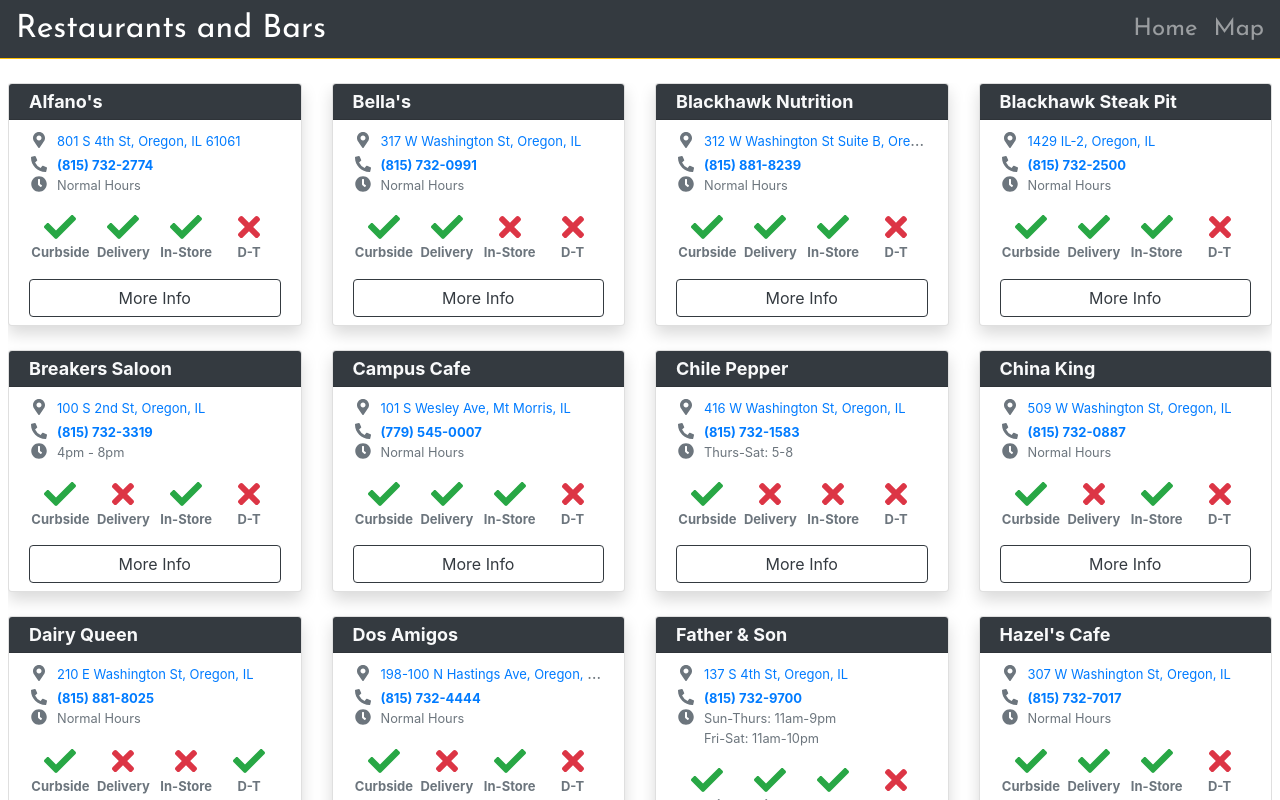
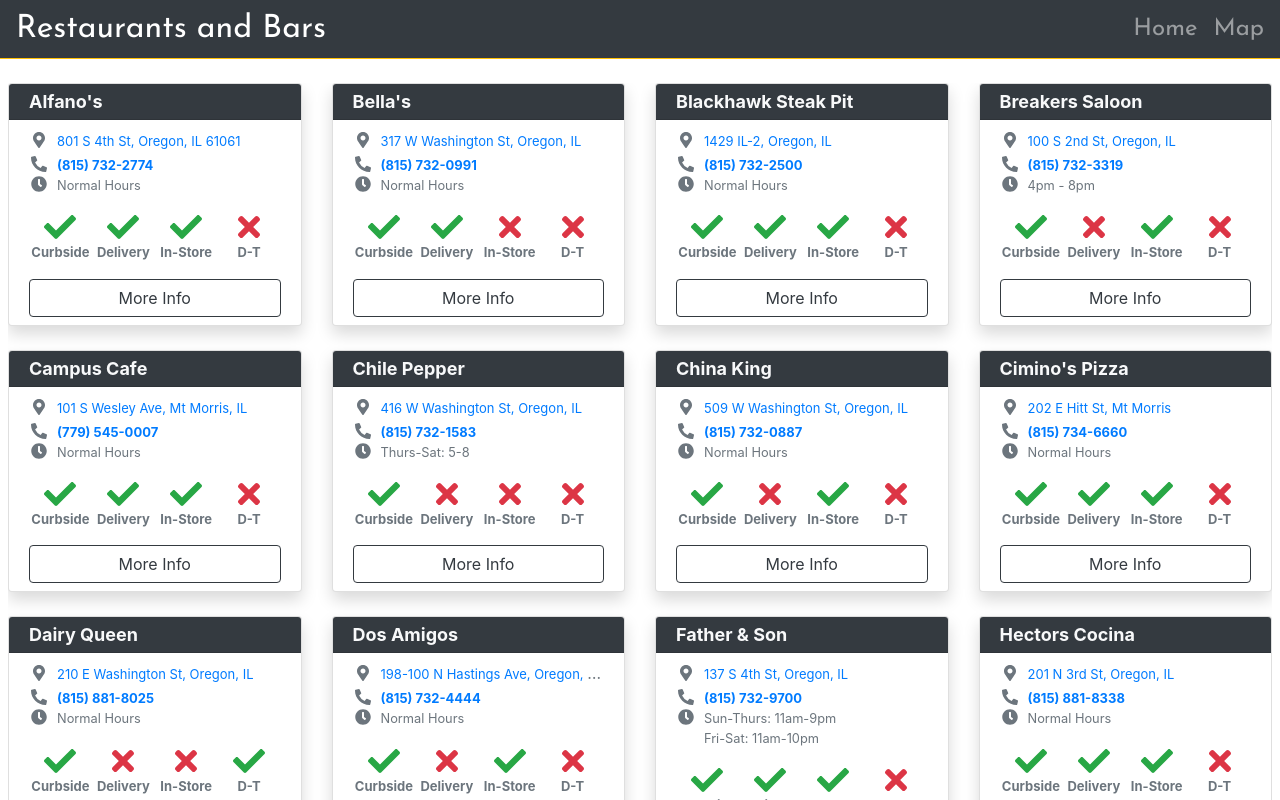
Before and after one commit to Obsessive-Coder/retail-info, a React (Create React App) app: page / in a window 1280 px wide. Shown: the top 800 px of the page. Built offline with nearby package versions, Linux system fonts and the light colour scheme; what google-maps-react would draw is missing.

Commit message:
updated stores
Signed-off-by: Jared Huffstutler <jaredhuff85@gmail.com>

```diff
--- a/src/components/BusinessList.js
+++ b/src/components/BusinessList.js
@@ -3,11 +3,13 @@
 import { BusinessGrid } from './';
 
 // Restaurant Data File.
-const { businesses } = require('../data/businesses.json');
+const businessesData = require('../data/businesses.json');
 
 export default class BusinessList extends Component {
   constructor(props) {
     super(props);
+
+    const businesses = businessesData.businesses.filter(({ isOpen }) => isOpen);
 
     this.state = {
       businesses: businesses || [],
--- a/src/components/BusinessTable.js
+++ /dev/null
@@ -1,54 +0,0 @@
-import React from 'react'
-
-import { faCheck, faTimes } from '@fortawesome/free-solid-svg-icons';
-import { FontAwesomeIcon } from '@fortawesome/react-fontawesome';
-
-export default function BusinessTable({ businesses }) {
-  const headerColumns = Object.keys(businesses[0]);
-
-  return (
-    <table className="table table-striped">
-      <thead className="thead-dark text-center">
-        <tr>
-          {headerColumns.map(column => (
-            <th key={`${column}-header`} className="text-capitalize">
-              {column.startsWith('is') ? column.replace('is', '') : column}
-            </th>
-          ))}
-        </tr>
-      </thead>
-
-      <tbody className="text-center text-secondary">
-        {businesses.map(business => (
-          <tr key={business.name}>
-            {Object.keys(business).map(column => (
-                <td key={`${column}-data`} className="text-capitalize">
-                  {column === 'phone' ? (
-                    <a
-                      href={`tel:${business[column]}`}
-                      className="font-sm"
-                    >
-                      {business[column]}
-                    </a>
-                  ) : (
-                    <span className={column === 'name' ? 'font-weight-bold' : 'font-sm'}>
-                      {typeof business[column] === 'string' ? (
-                        business[column]
-                      ) : (
-                        <FontAwesomeIcon
-                          fixedWidth
-                          size="lg"
-                          icon={business[column] ? faCheck : faTimes}
-                          className={business[column] ? 'text-success' : 'text-danger'}
-                        />
-                      )}
-                    </span>
-                  )}
-                </td>
-              ))}
-          </tr>
-        ))}
-      </tbody>
-    </table>
-  )
-}
--- a/src/components/MapPage.js
+++ b/src/components/MapPage.js
@@ -11,11 +11,13 @@
 } from 'google-maps-react';
 import { MapListItem, MapInfo } from './'
 
-const { businesses } = require('../data/businesses.json');
+const businessesData = require('../data/businesses.json');
 
 export class MapPage extends Component {
   constructor(props) {
     super(props);
+
+    const businesses = businessesData.businesses.filter(({ isOpen }) => isOpen);
 
     this.state = {
       isSidebarOpen: false,
--- a/src/components/index.js
+++ b/src/components/index.js
@@ -1,7 +1,6 @@
 import SiteHeader from './SiteHeader';
 import Home from './Home';
 import BusinessList from './BusinessList';
-import BusinessTable from './BusinessTable';
 import BusinessGrid from './BusinessGrid';
 import BusinessDetails from './BusinessDetails';
 import MenuTabs from './MenuTabs';
@@ -13,7 +12,6 @@
   SiteHeader,
   Home,
   BusinessList,
-  BusinessTable,
   BusinessGrid,
   BusinessDetails,
   MenuTabs,
@@ -26,7 +24,6 @@
   SiteHeader,
   Home,
   BusinessList,
-  BusinessTable,
   BusinessGrid,
   BusinessDetails,
   MenuTabs,
--- a/src/data/businesses.json
+++ b/src/data/businesses.json
@@ -13,7 +13,8 @@
       "location": {
         "lat": 42.005764,
         "lng": -89.332320
-      }
+      },
+      "isOpen": true
     },
     {
       "name": "Bella's",
@@ -28,7 +29,8 @@
       "location": {
         "lat": 42.014386,
         "lng": -89.332181
-      }
+      },
+      "isOpen": true
     },
     {
       "name": "Blackhawk Nutrition",
@@ -43,7 +45,8 @@
       "location": {
         "lat": 42.014920,
         "lng": -89.331781
-      }
+      },
+      "isOpen": false
     },
     {
       "name": "Blackhawk Steak Pit",
@@ -58,7 +61,8 @@
       "location": {
         "lat": 42.034566,
         "lng": -89.338594
-      }
+      },
+      "isOpen": true
     },
     {
       "name": "Breakers Saloon",
@@ -73,7 +77,8 @@
       "location": {
         "lat": 42.014532,
         "lng": -89.330121
-      }
+      },
+      "isOpen": true
     },
     {
       "name": "Campus Cafe",
@@ -88,7 +93,8 @@
       "location": {
         "lat": 42.047612,
         "lng": -89.433114
-      }
+      },
+      "isOpen": true
     },
     {
       "name": "Chile Pepper",
@@ -103,7 +109,8 @@
       "location": {
         "lat": 42.014777,
         "lng": -89.333377
-      }
+      },
+      "isOpen": true
     },
     {
       "name": "China King",
@@ -118,7 +125,24 @@
       "location": {
         "lat": 42.014255,
         "lng": -89.334536
-      }
+      },
+      "isOpen": true
+    },
+    {
+      "name": "Cimino's Pizza",
+      "phone": "(815) 734-6660",
+      "isCurbside": true,
+      "isDelivery": true,
+      "isDrivethrough": false,
+      "isInStore": true,
+      "hours": "normal hours",
+      "address": "202 E Hitt St, Mt Morris",
+      "menuId": "ciminos",
+      "location": {
+        "lat": 42.049909,
+        "lng": -89.430219
+      },
+      "isOpen": true
     },
     {
       "name": "Dairy Queen",
@@ -133,7 +157,8 @@
       "location": {
         "lat": 42.014817,
         "lng": -89.322850
-      }
+      },
+      "isOpen": true
     },
     {
       "name": "Dos Amigos",
@@ -148,7 +173,8 @@
       "location": {
         "lat": 42.014749,
         "lng": -89.320443
-      }
+      },
+      "isOpen": true
     },
     {
       "name": "Father & Son",
@@ -163,7 +189,8 @@
       "location": {
         "lat": 42.013424,
         "lng": -89.332379
-      }
+      },
+      "isOpen": true
     },
     {
       "name": "Hazel's Cafe",
@@ -178,7 +205,8 @@
       "location": {
         "lat": 42.014350,
         "lng": -89.331778
-      }
+      },
+      "isOpen": false
     },
     {
       "name": "Hectors Cocina",
@@ -193,7 +221,8 @@
       "location": {
         "lat": 42.016233,
         "lng": -89.330639
-      }
+      },
+      "isOpen": true
     },
     {
       "name": "Garden View",
@@ -208,7 +237,8 @@
       "location": {
         "lat": 42.049696,
         "lng": -89.426523
-      }
+      },
+      "isOpen": true
     },
     {
       "name": "McDonalds",
@@ -223,7 +253,8 @@
       "location": {
         "lat": 42.012295,
         "lng": -89.332348
-      }
+      },
+      "isOpen": true
     },
     {
       "name": "Messie's Bar & Grill",
@@ -238,7 +269,8 @@
       "location": {
         "lat": 42.015225,
         "lng": -89.323367
-      }
+      },
+      "isOpen": true
     },
     {
       "name": "Northside BBQ",
@@ -253,7 +285,8 @@
       "location": {
         "lat": 42.015180,
         "lng": -89.332336
-      }
+      },
+      "isOpen": true
     },
     {
       "name": "The Pepper Mill",
@@ -268,7 +301,8 @@
       "location": {
         "lat": 42.049843,
         "lng": -89.432565
-      }
+      },
+      "isOpen": true
     },
     {
       "name": "Scoops",
@@ -283,7 +317,8 @@
       "location": {
         "lat": 42.014963,
         "lng": -89.332779
-      }
+      },
+      "isOpen": true
     },
     {
       "name": "Spring Valley",
@@ -298,7 +333,8 @@
       "location": {
         "lat": 42.014748,
         "lng": -89.321945
-      }
+      },
+      "isOpen": true
     },
     {
       "name": "Subway",
@@ -313,7 +349,8 @@
       "location": {
         "lat": 42.014235,
         "lng": -89.334658
-      }
+      },
+      "isOpen": true
     }
   ]
 }
```
